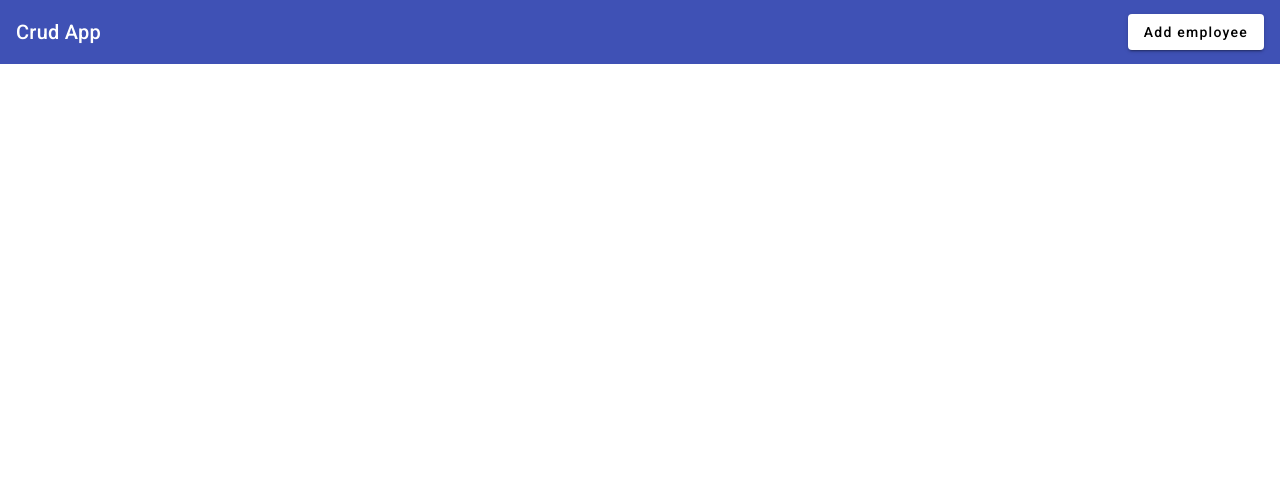
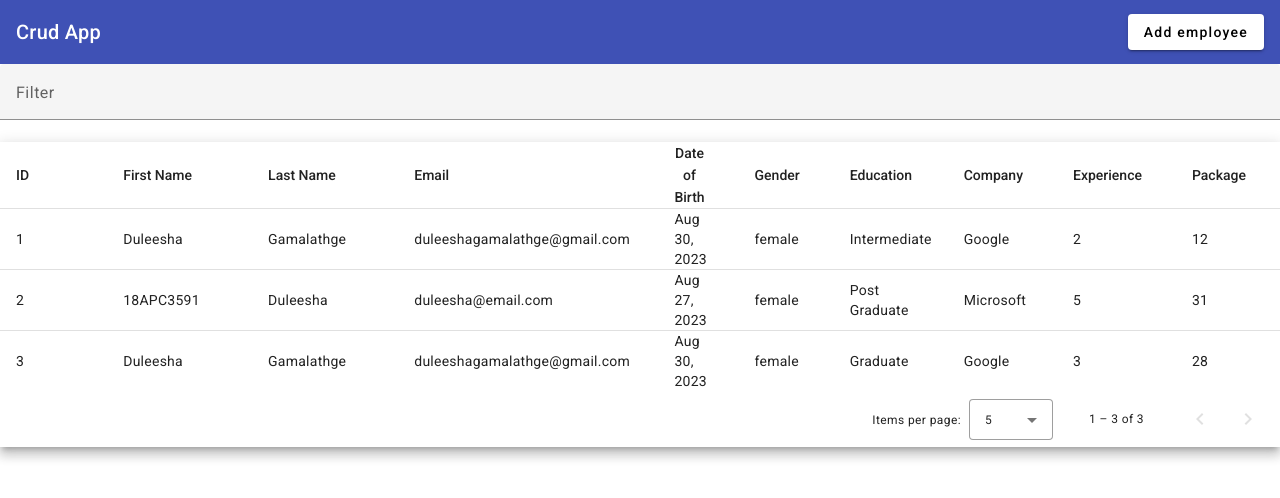
Before and after one commit to DuleeshaGamalathge/Crud-App, an Angular app: page / in a window 1280 px wide. Shown: the top 498 px of the page. Built offline with nearby package versions, Linux system fonts and the light colour scheme; data requests are answered from the project's data file.

Commit message:
add table to get employee data

```diff
--- a/src/app/app.component.css
+++ b/src/app/app.component.css
@@ -1,3 +1,17 @@
 .example-spacer {
     flex: 1 1 auto;
   }
+
+  table {
+    width: 100%;
+    font-size: xx-small;
+  }
+
+  .mat-mdc-form-field {
+    font-size: 2%;
+    width: 100%;
+  }
+
+  td, th {
+    width: 25%;
+  }
--- a/src/app/app.component.html
+++ b/src/app/app.component.html
@@ -6,3 +6,83 @@
   <span class="example-spacer"></span>
   <button mat-raised-button (click)="openAddEditEmpForm()">Add employee</button>
 </mat-toolbar>
+
+<mat-form-field>
+  <mat-label>Filter</mat-label>
+  <input matInput (keyup)="applyFilter($event)" placeholder="Ex. Tom" #input>
+</mat-form-field>
+
+<div class="mat-elevation-z8">
+  <table mat-table [dataSource]="dataSource" matSort>
+
+    <!-- ID Column -->
+    <ng-container matColumnDef="id">
+      <th mat-header-cell *matHeaderCellDef mat-sort-header> ID </th>
+      <td mat-cell *matCellDef="let row"> {{row.id}} </td>
+    </ng-container>
+
+    <!-- FName Column -->
+    <ng-container matColumnDef="firstName">
+      <th mat-header-cell *matHeaderCellDef mat-sort-header> First Name </th>
+      <td mat-cell *matCellDef="let row"> {{row.firstName}} </td>
+    </ng-container>
+
+    <!-- LName Column -->
+    <ng-container matColumnDef="lastName">
+      <th mat-header-cell *matHeaderCellDef mat-sort-header> Last Name </th>
+      <td mat-cell *matCellDef="let row"> {{row.lastName}} </td>
+    </ng-container>
+
+    <!-- Email Column -->
+    <ng-container matColumnDef="email">
+      <th mat-header-cell *matHeaderCellDef mat-sort-header> Email </th>
+      <td mat-cell *matCellDef="let row"> {{row.email}} </td>
+    </ng-container>
+
+    <!-- DateofBirth Column -->
+    <ng-container matColumnDef="dob">
+      <th mat-header-cell *matHeaderCellDef mat-sort-header> Date of Birth </th>
+      <td mat-cell *matCellDef="let row"> {{row.dob | date}} </td>
+    </ng-container>
+
+    <!-- Gender Column -->
+    <ng-container matColumnDef="gender">
+      <th mat-header-cell *matHeaderCellDef mat-sort-header> Gender </th>
+      <td mat-cell *matCellDef="let row"> {{row.gender}} </td>
+    </ng-container>
+
+    <!-- Education Column -->
+    <ng-container matColumnDef="education">
+      <th mat-header-cell *matHeaderCellDef mat-sort-header> Education </th>
+      <td mat-cell *matCellDef="let row"> {{row.education}} </td>
+    </ng-container>
+
+    <!-- Company Column -->
+    <ng-container matColumnDef="company">
+      <th mat-header-cell *matHeaderCellDef mat-sort-header> Company </th>
+      <td mat-cell *matCellDef="let row"> {{row.company}} </td>
+    </ng-container>
+
+    <!-- Experience Column -->
+    <ng-container matColumnDef="experience">
+      <th mat-header-cell *matHeaderCellDef mat-sort-header> Experience </th>
+      <td mat-cell *matCellDef="let row"> {{row.experience}} </td>
+    </ng-container>
+
+    <!-- Package Column -->
+    <ng-container matColumnDef="package">
+      <th mat-header-cell *matHeaderCellDef mat-sort-header> Package </th>
+      <td mat-cell *matCellDef="let row"> {{row.package}} </td>
+    </ng-container>
+
+    <tr mat-header-row *matHeaderRowDef="displayedColumns"></tr>
+    <tr mat-row *matRowDef="let row; columns: displayedColumns;"></tr>
+
+    <!-- Row shown when there is no matching data. -->
+    <tr class="mat-row" *matNoDataRow>
+      <td class="mat-cell" colspan="4">No data matching the filter "{{input.value}}"</td>
+    </tr>
+  </table>
+
+  <mat-paginator [pageSizeOptions]="[5, 10, 25, 100]" aria-label="Select page of users"></mat-paginator>
+</div>
--- a/src/app/app.component.ts
+++ b/src/app/app.component.ts
@@ -1,7 +1,10 @@
-import { Component, OnInit } from '@angular/core';
+import { Component, OnInit, ViewChild } from '@angular/core';
 import { MatDialog } from '@angular/material/dialog';
 import { EmpAddEditComponent } from './emp-add-edit/emp-add-edit.component';
 import { EmployeeService } from './services/employee.service';
+import {MatPaginator, MatPaginatorModule} from '@angular/material/paginator';
+import {MatSort, MatSortModule} from '@angular/material/sort';
+import {MatTableDataSource, MatTableModule} from '@angular/material/table';
 
 @Component({
   selector: 'app-root',
@@ -10,6 +13,12 @@
 })
 export class AppComponent implements OnInit{
   title = 'app';
+
+  displayedColumns: string[] = ['id', 'firstName', 'lastName', 'email','dob', 'gender', 'education', 'company','experience','package'];
+  dataSource!: MatTableDataSource<any>;
+
+  @ViewChild(MatPaginator) paginator!: MatPaginator;
+  @ViewChild(MatSort) sort!: MatSort;
 
   constructor(
     private _dialog: MatDialog,
@@ -27,9 +36,19 @@
   getEmployeeList(){
     this._empService.getEmployeeList().subscribe({
       next: (res) => {
-        console.log(res);
+        this.dataSource = new MatTableDataSource(res);
+        this.dataSource.sort = this.sort;
+        this.dataSource.paginator = this.paginator;
       },
       error: console.log,
     });
   }
+  applyFilter(event: Event) {
+    const filterValue = (event.target as HTMLInputElement).value;
+    this.dataSource.filter = filterValue.trim().toLowerCase();
+
+    if (this.dataSource.paginator) {
+      this.dataSource.paginator.firstPage();
+    }
+  }
 }
```
Also changed, not shown: src/app/app.module.ts (+7 -1 lines).
